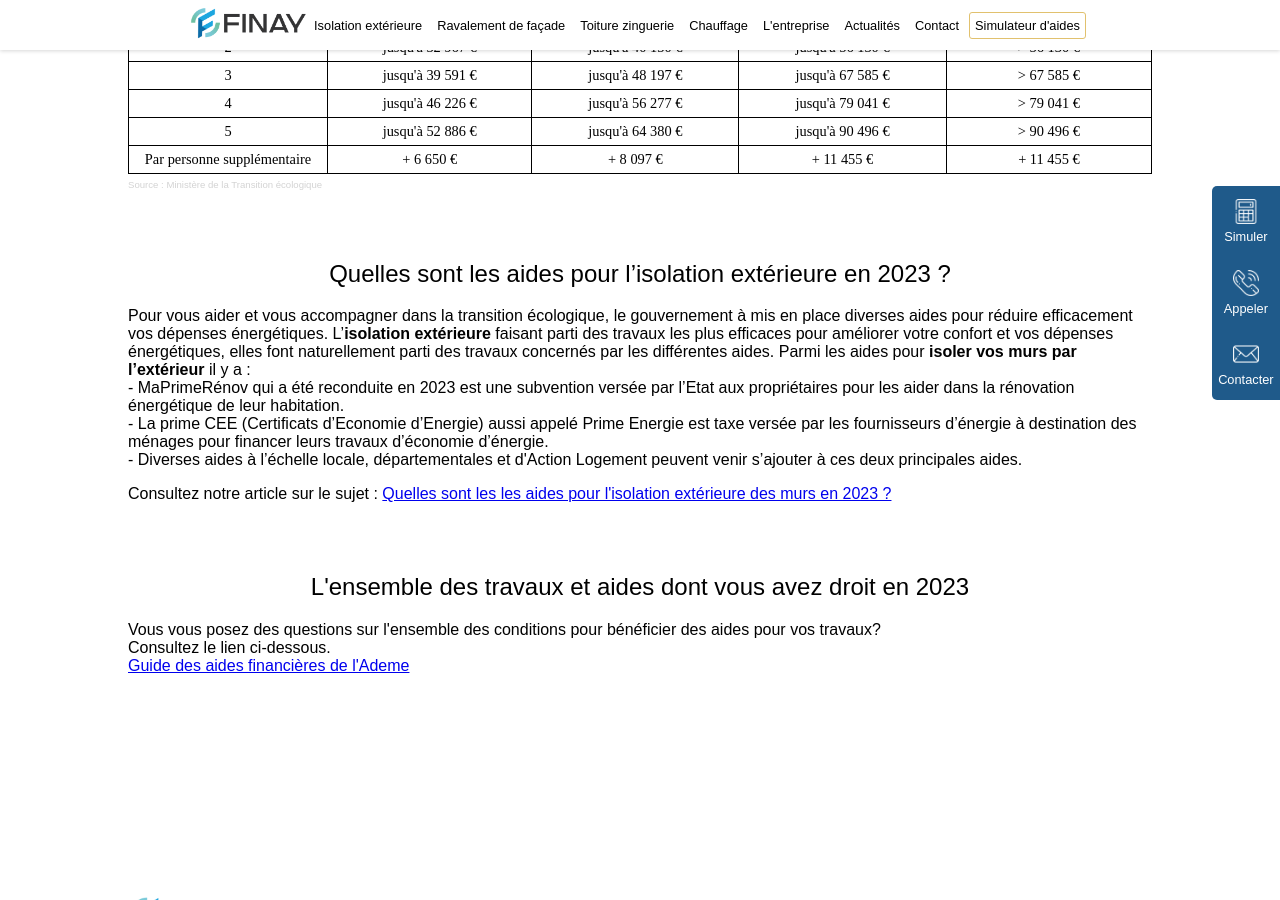
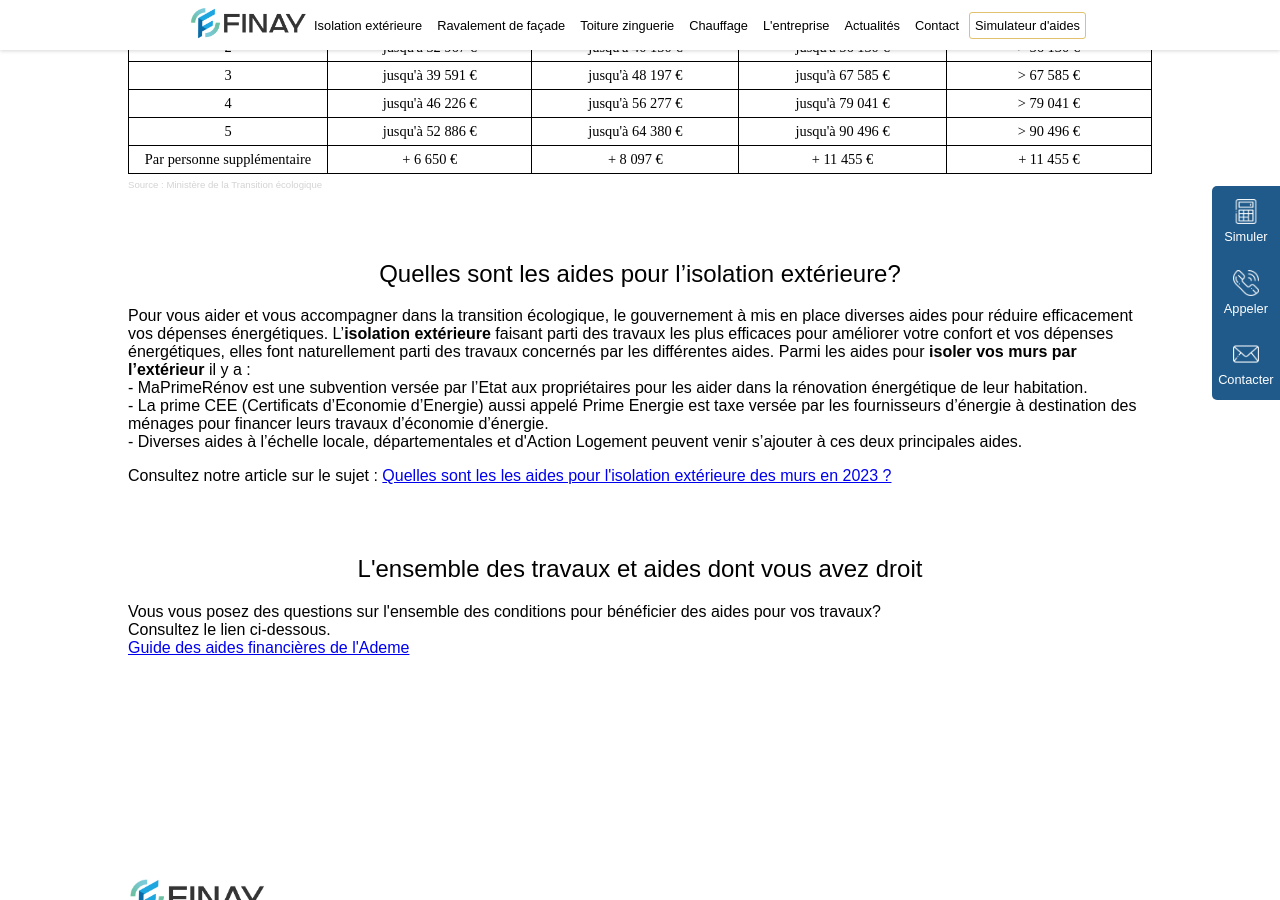
Before and after one commit to ozymedia/finay, a Jekyll site: the page built from simulateur-aide.html, in a window 1280 px wide and 900 px high, scrolled down 2164 px. Built offline with Jekyll 4.4.1, drawn with Linux system fonts in a browser that asks for light colours; some web fonts are replaced.

Commit message:
change simulateur titre

```diff
--- a/simulateur-aide.html
+++ b/simulateur-aide.html
@@ -1,7 +1,7 @@
 ---
 layout: custom
 titre: Simulateur d'aides<br> pour l'isolation extérieure et vos autres travaux énergétiques
-title: Simulateur d'aides pour isolation exterieure 2023 | Finay
+title: Simulateur d'aides pour isolation exterieure | Finay
 description: simuler vos aides pour vos travaux d'isolation extérieure et vos autres travaux énergétiques
 permalink: /simulateur-aide/
 ---
@@ -160,17 +160,17 @@
 
 </section>
 <section class="inside">
-  <h2>Quelles sont les aides pour l’isolation extérieure en 2023 ?</h2>
+  <h2>Quelles sont les aides pour l’isolation extérieure?</h2>
 <p>Pour vous aider et vous accompagner dans la transition écologique, le gouvernement à mis en place diverses aides pour réduire efficacement vos dépenses énergétiques. L’<strong>isolation extérieure</strong> faisant parti des travaux les plus efficaces pour améliorer votre confort et vos dépenses énergétiques, elles font naturellement parti des travaux concernés par les différentes aides.
 Parmi les aides pour <strong>isoler vos murs par l’extérieur</strong> il y a  :<br>
-- MaPrimeRénov qui a été reconduite en 2023 est une subvention versée par l’Etat aux propriétaires pour les aider dans la rénovation énergétique de leur habitation.<br>
+- MaPrimeRénov est une subvention versée par l’Etat aux propriétaires pour les aider dans la rénovation énergétique de leur habitation.<br>
 - La prime CEE (Certificats d’Economie d’Energie) aussi appelé Prime Energie est taxe versée par les fournisseurs d’énergie à destination des ménages pour financer leurs travaux d’économie d’énergie.<br>
 - Diverses aides à l’échelle locale, départementales et d'Action Logement peuvent venir s’ajouter à ces deux principales aides.
 <p>Consultez notre article sur le sujet : <a href="/quelles-aides-isolation-exterieure-2023">Quelles sont les les aides pour l'isolation extérieure des murs en 2023 ?</a></p>
 </p>
 </section>
 <section class="inside">
-  <h2>L'ensemble des travaux et aides dont vous avez droit en 2023</h2>
+  <h2>L'ensemble des travaux et aides dont vous avez droit</h2>
   <p>Vous vous posez des questions sur l'ensemble des conditions pour bénéficier des aides pour vos travaux?<br>
     Consultez le lien ci-dessous.<br>
     <a class="" href="https://www.anah.fr/fileadmin/user_upload/GUIDE_maPrimeRenov_avril_2022_V6_WEB_DEF.pdf">Guide des aides financières de l'Ademe</a>
```
